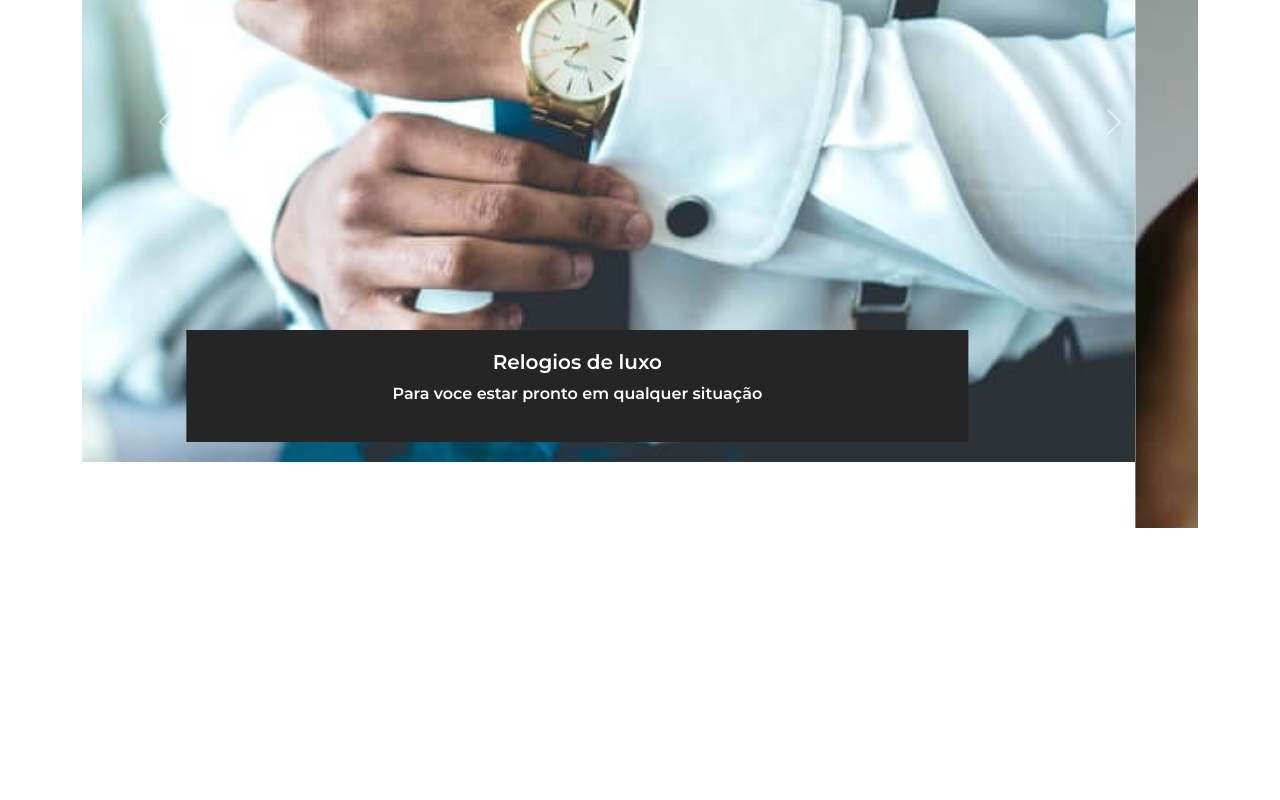
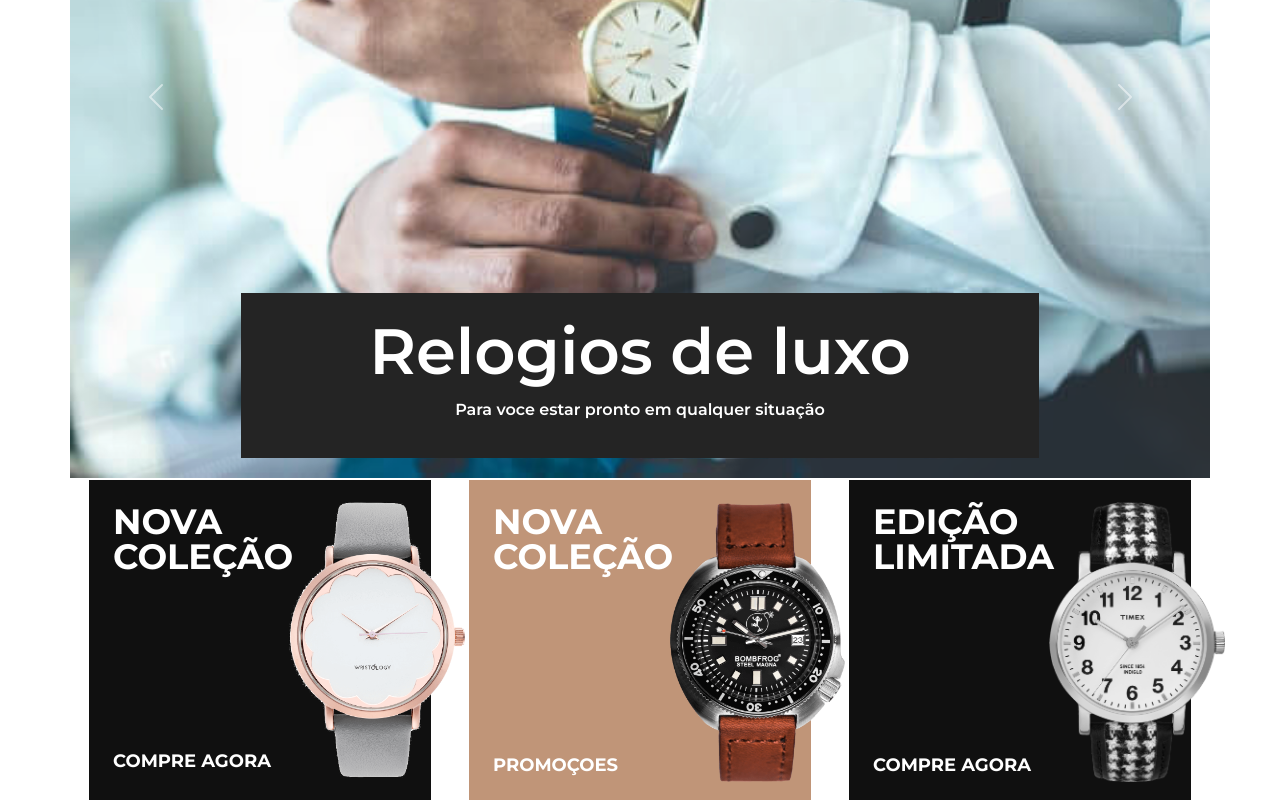
Before and after one commit to AriewlMarcelino/E-commerce-Exatime, a plain HTML site: page index.html in a window 1280 px wide. Shown: the part 435-1235 px from the top of the page. Before the commit the page ends 963 px from the top, so only its background shows below. Drawn offline with nearby package versions, Linux system fonts and the light colour scheme.

Commit message:
Terminando o banner e finalizando os mini-banners do site

```diff
--- a/Assets/css/style.css
+++ b/Assets/css/style.css
@@ -153,3 +153,112 @@ body{
 .navbar-togller{
     font-size: 1.5em;
 }
+
+#banners-container{
+    padding: 0;
+}
+
+.carousel-caption{
+    bottom: 5em;
+    padding: 1em;
+    left: 12%;
+    right: 12%;
+}
+
+.carousel-caption h5{
+    font-size: 1.8em;
+}
+
+@media(min-width:768px){
+    #slider .corousel-item, #slide img{
+        height: 600px;
+    }
+
+    .carousel-caption{
+        left: 23%;
+        right: 23%;
+    }
+
+    .carousel-caption h5{
+        font-size: 4em;
+    }
+}
+
+/* Mini Banners */
+
+#mini-banners{
+    margin-top: -3em;
+    z-index: 10;
+}
+
+#mini-banners .col-12{
+    z-index: 1;
+    height: 320px;
+    padding: 1.5em;
+    position: relative;
+    display: flex;
+    flex-direction: column;
+    justify-content: space-between;
+}
+
+@media(min-width:768px){
+    #mini-banners .col-12{
+        max-width: 30%;
+    }
+}
+
+#mini-banners .col-12 h2{
+    text-transform: uppercase;
+    max-width: 50px;
+    font-size: 2.2em;
+    color: white;
+    font-weight: 700;
+    line-height: 1em;
+}
+
+.justify-content-around {
+    justify-content: space-around!important;
+    position: relative;
+    top: 50px;
+}
+
+#mini-banners .col-12 img{
+    height: 280px;
+    width: 11em;
+    position: relative;
+    right: -11em;
+    bottom: 5em;
+}
+
+
+#mini-banners a{
+    color: #101010;
+    position: relative;
+    bottom: 110px;
+    font-size: 18px;
+    font-weight: bold;
+    text-decoration: none;
+    text-transform: uppercase;
+}
+
+#mini-banners #mini-banner-1 a,
+#mini-banners #mini-banner-3 a
+{
+    color: #ffffff;
+    position: relative;
+    bottom: 110px;
+    font-size: 18px;
+    font-weight: bold;
+    text-decoration: none;
+    text-transform: uppercase;
+}
+
+#mini-banners #mini-banner-2 a{
+    color: #ffffff;
+    position: relative;
+    bottom: 110px;
+    font-size: 18px;
+    font-weight: bold;
+    text-decoration: none;
+    text-transform: uppercase;
+}
--- a/index.html
+++ b/index.html
@@ -95,7 +95,7 @@
     </nav>
     <!-- Banners -->
     <div class="container" id="banners-container">
-        <div class="carousel slide" id="slider" data-bs-ride="carousel">
+        <div class="carousel slide carousel-fade" id="slider" data-bs-ride="carousel">
             <div class="carousel-inner">
                 <!-- Banner1 -->
                 <div class="carousel-item active">
@@ -105,14 +105,14 @@
                         <p>Para voce estar pronto em qualquer situação</p>
                     </div>
                 </div>
-                <!-- Banner2 -->
                 <div class="carousel-item">
-                    <img src="/Assets/img/insta1.jpg" alt="insta1" class="d-block w-100 img-fluid">
+                    <img src="/Assets/img/insta5.jpg" alt="insta1" class="d-block w-100 img-fluid">
                     <div class="carousel-caption primary-bg-color">
                         <h5>Relogios de luxo</h5>
                         <p>Para voce estar pronto em qualquer situação</p>
                     </div>
                 </div>
+                <!-- Banner2 -->
             </div>
             <!-- item2 -->
             <!-- Buttom prev -->
@@ -130,6 +130,28 @@
                 <span class="visually-hidden">Next</span>
             </buttom>
         </div>
+        <div class="container" id="mini-banners">
+            <div class="row justify-content-around">
+                <!-- banner1 -->
+                <div class="col-12 dark-bg-color" id="mini-banner-1">
+                    <h2>Nova coleção</h2>
+                    <img src="/Assets/img/relogio3.png" alt="relogio1">
+                    <a href="#">Compre agora</a>
+                </div>
+                <!-- banner2 -->
+                <div class="col-12 secondary-bg-color" id="mini-banner-2">
+                    <h2>Nova coleção</h2>
+                    <img src="/Assets/img/relogio4.png" alt="relogio2">
+                    <a href="#">Promoçoes</a>
+                </div>
+                <!-- banner3 -->
+                <div class="col-12 dark-bg-color" id="mini-banner-3">
+                    <h2 class="h2">Edição limitada</h2>
+                    <img  src="/Assets/img/relogio5.png" alt="relogio3">
+                    <a href="#">Compre agora</a>
+                </div>
+            </div>
+        </div>
     </div>
 </body>
 
```
